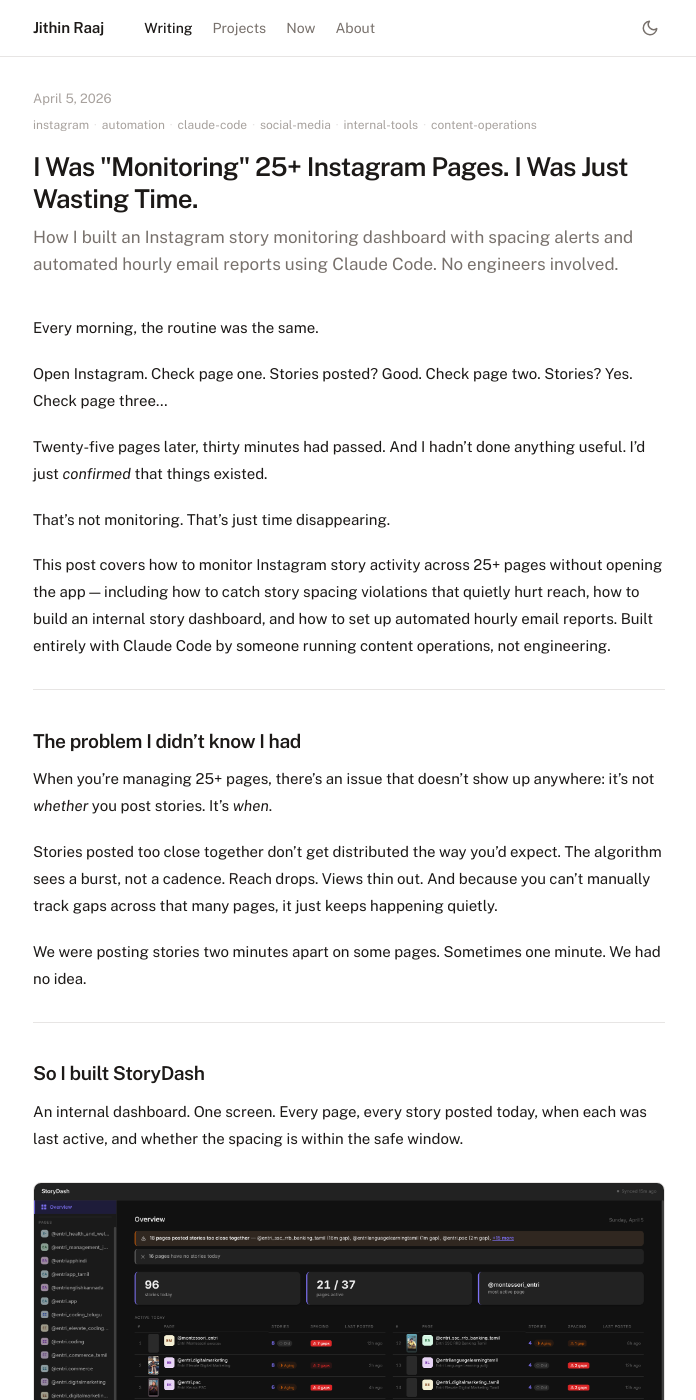
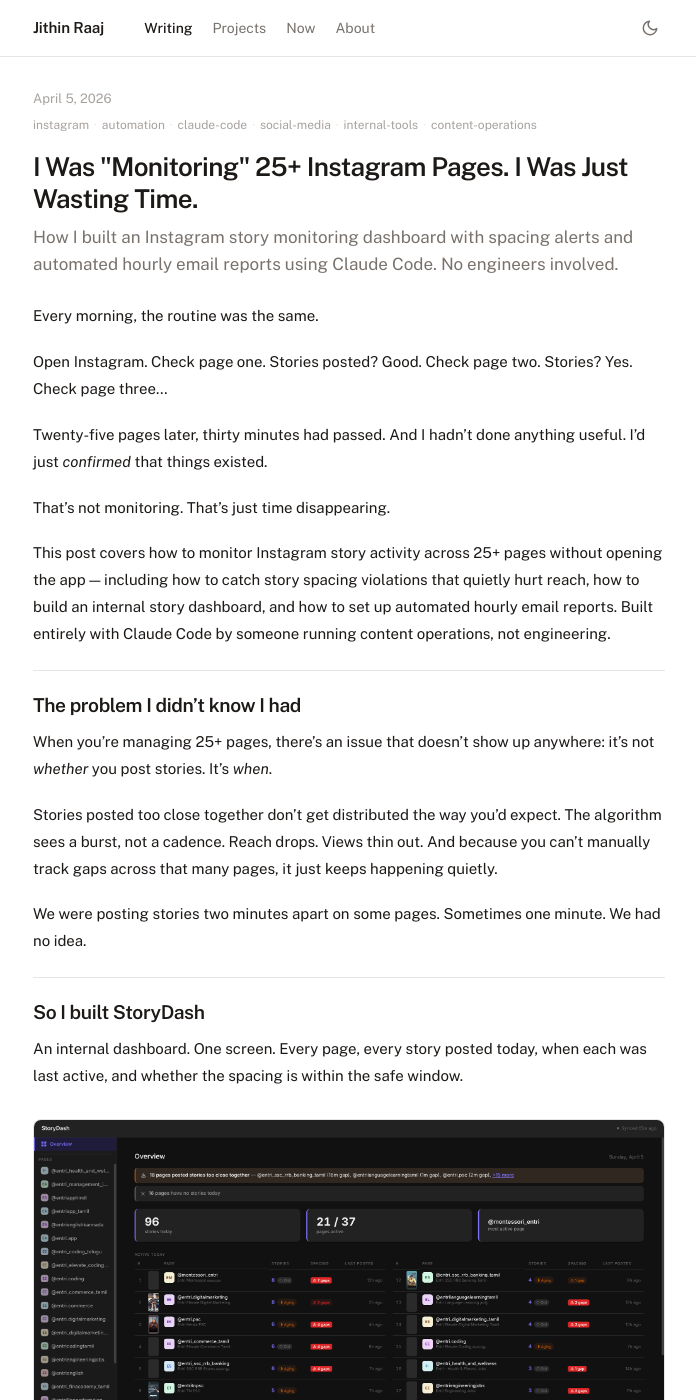
Before and after one commit to jithinrajtk/jithinrajtk.github.io, a Jekyll site: the page built from _posts/2026-04-05-storydash-monitoring-instagram-pages.md, in a window 1280 px wide and 1400 px high. Shown: the whole window, without its empty margins (291-987 px from the left). Built offline with Jekyll 4.4.1, drawn with Linux system fonts in a browser that asks for light colours; nearby versions of some CDN libraries.

Commit message:
Tighten section spacing — remove excessive whitespace around breaks
hr + h2 stacking created 5em+ gaps that read like page turns.
- post-header margin-bottom: 36px → 24px
- prose hr margin: 2em → 1.5em
- prose h2/h3/h4 margin-top: 2em → 1.75em
- hr + heading: collapse redundant top margin to 0.5em (hr is already the separator)

```diff
--- a/assets/css/main.css
+++ b/assets/css/main.css
@@ -388,7 +388,7 @@
 }
 
 .post-header {
-  margin-bottom: 36px;
+  margin-bottom: 24px;
 }
 
 .post-meta {
@@ -471,8 +471,14 @@
   font-weight: 600;
   letter-spacing: -0.02em;
   line-height: 1.3;
-  margin-top: 2em;
-  margin-bottom: 0.6em;
+  margin-top: 1.75em;
+  margin-bottom: 0.5em;
+}
+
+.prose hr + h2,
+.prose hr + h3,
+.prose hr + h4 {
+  margin-top: 0.5em;
 }
 
 .prose h2 { font-size: 1.2rem; }
@@ -537,7 +543,7 @@
 .prose hr {
   border: none;
   border-top: 1px solid var(--border);
-  margin: 2em 0;
+  margin: 1.5em 0;
 }
 
 
```
